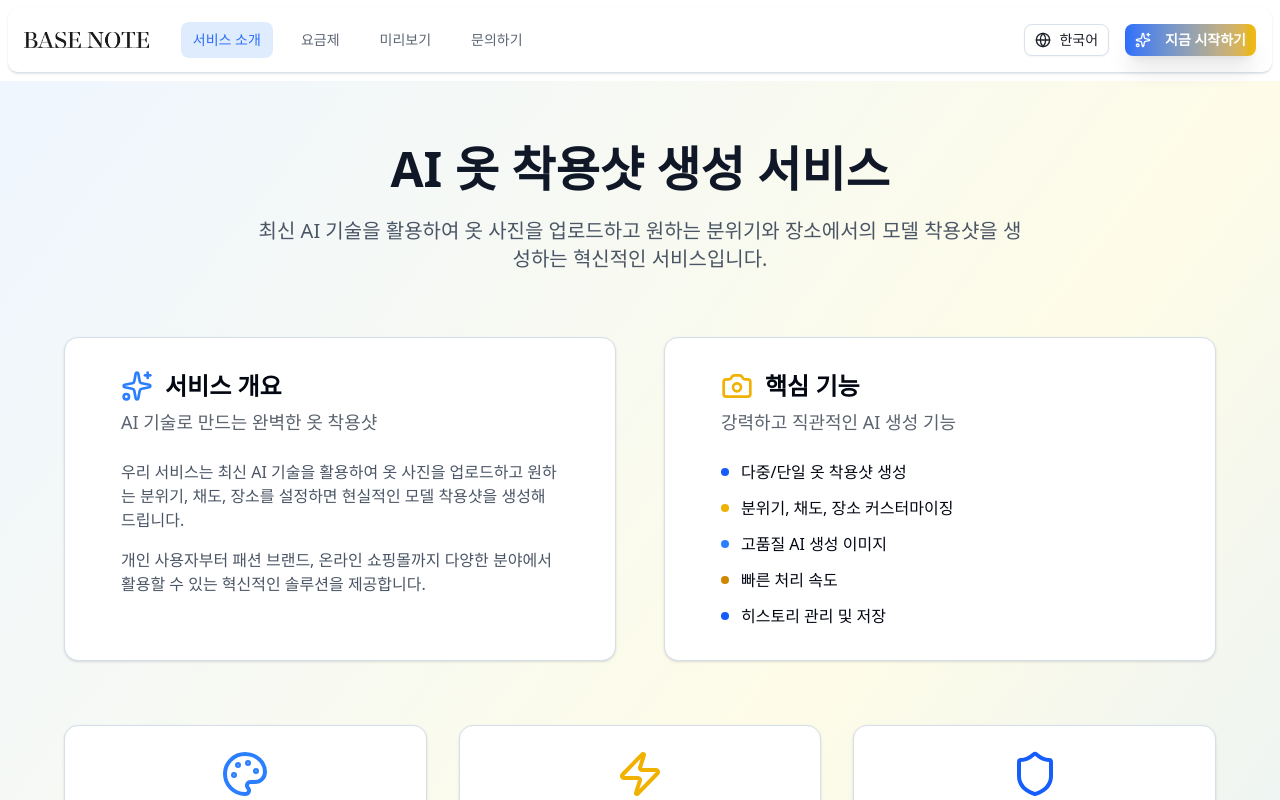
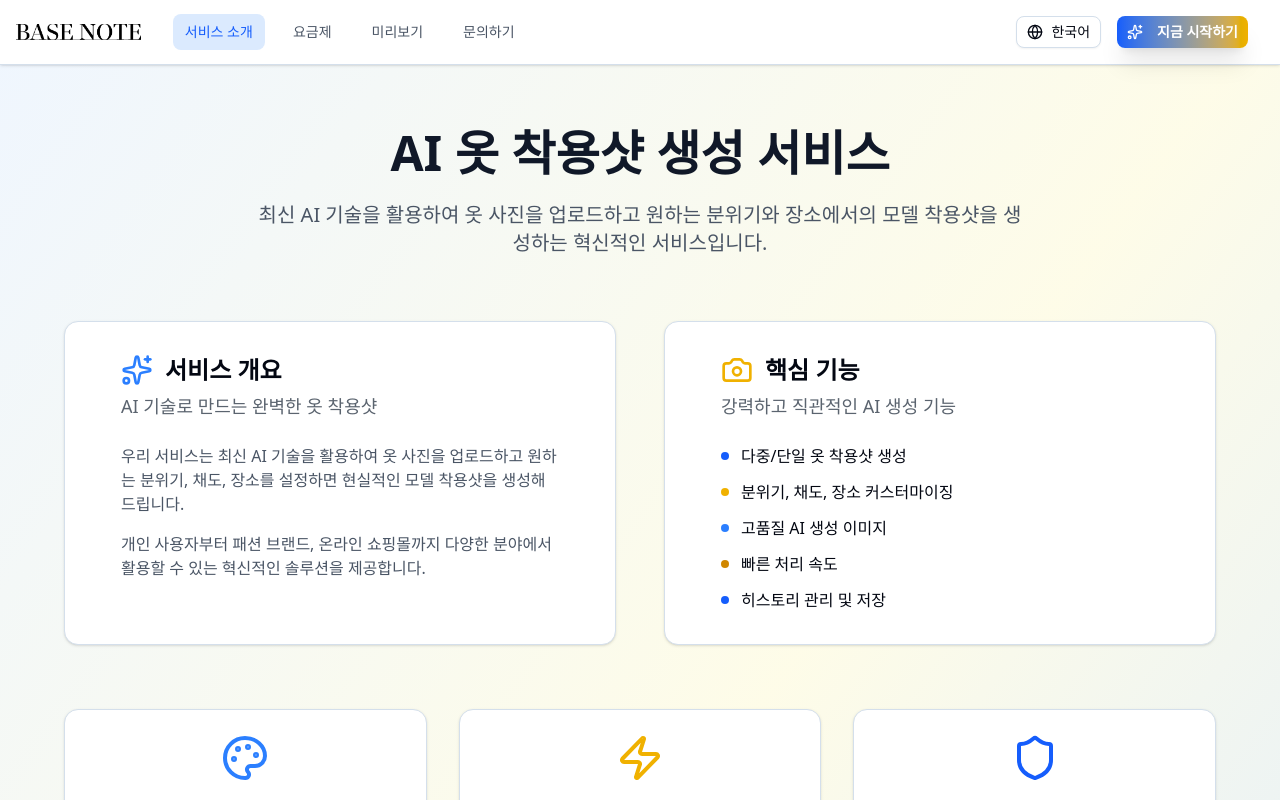
Before and after one commit to whatamelon/dnd-fe, a React (Vite) app: page /about in a window 1280 px wide. Shown: the top 800 px of the page. Built offline with nearby package versions, Linux system fonts and the light colour scheme.

Commit message:
feat: 네비게이션 리팩토링

```diff
--- a/src/App.tsx
+++ b/src/App.tsx
@@ -1,5 +1,4 @@
 import { BrowserRouter as Router, Routes, Route } from 'react-router-dom'
-import Navigation from '@/components/Navigation'
 import Home from '@/pages/Home'
 import About from '@/pages/About'
 import Pricing from '@/pages/Pricing'
@@ -35,7 +34,6 @@ function App() {
   return (
     <Router>
       <div className="min-h-screen">
-        <Navigation />
         <Routes>
           <Route path="/" element={<Home />} />
           <Route path="/about" element={<About />} />
--- a/src/components/Navigation.tsx
+++ b/src/components/Navigation.tsx
@@ -3,11 +3,18 @@ import { Button } from '@/components/ui/button'
 import LanguageSwitcher from './LanguageSwitcher'
 import { useAuth } from '@/hooks/useAuth'
 import logo from '@/assets/logo/logo_light.png'
-import { Sparkles } from 'lucide-react'
+import { Sparkles, Menu, X } from 'lucide-react'
+import { useState } from 'react'
 
-export default function Navigation() {
+interface NavigationProps {
+  variant?: 'default' | 'transparent' | 'minimal'
+  className?: string
+}
+
+export default function Navigation({ variant = 'default', className = '' }: NavigationProps) {
   const location = useLocation()
   const { user, isAuthenticated, logout } = useAuth()
+  const [isMobileMenuOpen, setIsMobileMenuOpen] = useState(false)
 
   const navItems = [
     { path: '/about', label: '서비스 소개' },
@@ -16,8 +23,19 @@ export default function Navigation() {
     { path: '/contact', label: '문의하기' },
   ]
 
+  const getNavStyles = () => {
+    switch (variant) {
+      case 'transparent':
+        return 'bg-white/80 backdrop-blur-sm shadow-sm border-b sticky top-0 z-50'
+      case 'minimal':
+        return 'bg-white shadow-sm border-b sticky top-0 z-50'
+      default:
+        return 'bg-white shadow-sm border-b sticky top-2 z-50 opacity-90 rounded-lg my-2 mx-2'
+    }
+  }
+
   return (
-    <nav className="bg-white shadow-sm border-b sticky top-2 z-50 opacity-90 rounded-lg my-2 mx-2">
+    <nav className={`${getNavStyles()} ${className}`}>
       <div className="container mx-auto px-4">
         <div className="flex items-center justify-between h-16">
           <div className="flex items-center space-x-8">
@@ -45,7 +63,7 @@ export default function Navigation() {
             <LanguageSwitcher />
             {isAuthenticated ? (
               <>
-                <div className="flex items-center space-x-2">
+                <div className="hidden md:flex items-center space-x-2">
                   <div className="w-8 h-8 bg-gradient-to-r from-blue-500 to-yellow-500 rounded-full flex items-center justify-center">
                     <span className="text-white text-sm font-medium">
                       {user?.name?.charAt(0) || 'U'}
@@ -61,7 +79,7 @@ export default function Navigation() {
               </>
             ) : (
               <>
-                <Link to="/login">
+                <Link to="/login" className="hidden md:block">
                   <Button
                     size="sm"
                     className="bg-gradient-to-r from-blue-600 to-yellow-500 hover:from-blue-700 hover:to-yellow-600 text-white px-8 py-4 text-sm font-semibold shadow-xl hover:shadow-2xl transform hover:scale-105 transition-all duration-300"
@@ -72,8 +90,49 @@ export default function Navigation() {
                 </Link>
               </>
             )}
+
+            {/* 모바일 메뉴 버튼 */}
+            <button
+              className="md:hidden p-2 rounded-md text-gray-600 hover:text-gray-900 hover:bg-gray-100"
+              onClick={() => setIsMobileMenuOpen(!isMobileMenuOpen)}
+            >
+              {isMobileMenuOpen ? <X className="w-5 h-5" /> : <Menu className="w-5 h-5" />}
+            </button>
           </div>
         </div>
+
+        {/* 모바일 메뉴 */}
+        {isMobileMenuOpen && (
+          <div className="md:hidden border-t border-gray-200 py-4">
+            <div className="space-y-2">
+              {navItems.map(item => (
+                <Link
+                  key={item.path}
+                  to={item.path}
+                  className={`block px-3 py-2 rounded-md text-sm font-medium transition-colors ${
+                    location.pathname === item.path
+                      ? 'bg-blue-100 text-blue-600'
+                      : 'text-gray-600 hover:text-gray-900 hover:bg-gray-100'
+                  }`}
+                  onClick={() => setIsMobileMenuOpen(false)}
+                >
+                  {item.label}
+                </Link>
+              ))}
+              {!isAuthenticated && (
+                <Link to="/login" className="block">
+                  <Button
+                    size="sm"
+                    className="w-full mt-4 bg-gradient-to-r from-blue-600 to-yellow-500 hover:from-blue-700 hover:to-yellow-600 text-white"
+                  >
+                    <Sparkles className="w-4 h-4 mr-2" />
+                    지금 시작하기
+                  </Button>
+                </Link>
+              )}
+            </div>
+          </div>
+        )}
       </div>
     </nav>
   )
--- a/src/pages/About.tsx
+++ b/src/pages/About.tsx
@@ -1,9 +1,11 @@
 import { Card, CardContent, CardDescription, CardHeader, CardTitle } from '@/components/ui/card'
 import { Sparkles, Camera, Palette, MapPin, Zap, Shield, Globe } from 'lucide-react'
+import Navigation from '@/components/Navigation'
 
 export default function About() {
   return (
     <div className="min-h-screen bg-gradient-to-br from-blue-50 via-yellow-50 to-blue-100">
+      <Navigation variant="minimal" />
       <div className="container mx-auto px-4 py-16">
         <div className="max-w-6xl mx-auto">
           <div className="text-center mb-16">
--- a/src/pages/Contact.tsx
+++ b/src/pages/Contact.tsx
@@ -1,3 +1,4 @@
+import Navigation from '@/components/Navigation'
 import ContactHeader from '@/components/feat/contact/ContactHeader'
 import ContactForm from '@/components/feat/contact/ContactForm'
 import SupportInfo from '@/components/feat/contact/SupportInfo'
@@ -7,6 +8,7 @@ import FAQSection from '@/components/feat/contact/FAQSection'
 export default function Contact() {
   return (
     <div className="min-h-screen bg-gradient-to-br from-blue-50 via-yellow-50 to-blue-100">
+      <Navigation variant="minimal" />
       <div className="container mx-auto px-4 py-16">
         <div className="max-w-4xl mx-auto">
           <ContactHeader />
--- a/src/pages/Home.tsx
+++ b/src/pages/Home.tsx
@@ -1,4 +1,5 @@
 import { Camera, Zap } from 'lucide-react'
+import Navigation from '@/components/Navigation'
 import BackgroundAnimation from '@/components/feat/home/BackgroundAnimation'
 import HeroSection from '@/components/feat/home/HeroSection'
 import FeatureSection from '@/components/feat/home/FeatureSection'
@@ -8,6 +9,7 @@ import CTASection from '@/components/feat/home/CTASection'
 export default function Home() {
   return (
     <div className="min-h-screen bg-gradient-to-br from-blue-50 via-yellow-50 to-blue-100 relative overflow-hidden">
+      <Navigation variant="transparent" />
       <BackgroundAnimation />
 
       <div className="container mx-auto px-4 py-20 relative z-10">
--- a/src/pages/Login.tsx
+++ b/src/pages/Login.tsx
@@ -4,7 +4,7 @@ import { Input } from '@/components/ui/input'
 import { Card, CardContent, CardDescription, CardHeader, CardTitle } from '@/components/ui/card'
 import FadeInUp from '@/components/animations/FadeInUp'
 import { useAuth } from '@/hooks/useAuth'
-import { useNavigate } from 'react-router-dom'
+import { useNavigate, Link } from 'react-router-dom'
 
 export default function Login() {
   const [email, setEmail] = useState('')
@@ -42,6 +42,12 @@ export default function Login() {
 
   return (
     <div className="min-h-screen flex items-center justify-center bg-gradient-to-br from-blue-50 via-yellow-50 to-blue-100 dark:from-gray-900 dark:to-gray-800 p-4">
+      {/* 홈으로 돌아가는 링크 */}
+      <div className="absolute top-4 left-4">
+        <Link to="/" className="text-blue-600 hover:text-blue-800 font-medium">
+          ← 홈으로 돌아가기
+        </Link>
+      </div>
       <FadeInUp>
         <Card className="w-xl">
           <CardHeader className="text-center">
--- a/src/pages/MyPage.tsx
+++ b/src/pages/MyPage.tsx
@@ -4,6 +4,7 @@ import { Card, CardContent, CardDescription, CardHeader, CardTitle } from '@/com
 import { Input } from '@/components/ui/input'
 import { useAuth } from '@/hooks/useAuth'
 import { useNavigate } from 'react-router-dom'
+import Navigation from '@/components/Navigation'
 import {
   User,
   Settings,
@@ -25,14 +26,8 @@ export default function MyPage() {
   const navigate = useNavigate()
 
   const handleLogout = () => {
-    logout(
-      {},
-      {
-        onSuccess: () => {
-          navigate('/login')
-        },
-      }
-    )
+    logout()
+    navigate('/login')
   }
 
   // 샘플 히스토리 데이터
@@ -106,6 +101,7 @@ export default function MyPage() {
 
   return (
     <div className="min-h-screen bg-gradient-to-br from-indigo-50 via-purple-50 to-pink-50">
+      <Navigation variant="minimal" />
       <div className="container mx-auto px-4 py-8">
         <div className="max-w-6xl mx-auto">
           {/* Header */}
@@ -235,7 +231,7 @@ export default function MyPage() {
                   <Card key={item.id} className="overflow-hidden hover:shadow-lg transition-shadow">
                     <div className="relative">
                       <div className="grid grid-cols-2 gap-1 h-48">
-                        {item.images.map((image, index) => (
+                        {item.images.map((_, index) => (
                           <div key={index} className="bg-gray-200 flex items-center justify-center">
                             <ImageIcon className="w-8 h-8 text-gray-400" />
                           </div>
--- a/src/pages/Pricing.tsx
+++ b/src/pages/Pricing.tsx
@@ -1,3 +1,4 @@
+import Navigation from '@/components/Navigation'
 import PricingHeader from '@/components/feat/pricing/PricingHeader'
 import PricingCards from '@/components/feat/pricing/PricingCards'
 import PricingFAQ from '@/components/feat/pricing/PricingFAQ'
@@ -6,6 +7,7 @@ import PricingContact from '@/components/feat/pricing/PricingContact'
 export default function Pricing() {
   return (
     <div className="min-h-screen bg-gradient-to-br from-blue-50 via-yellow-50 to-blue-100">
+      <Navigation variant="minimal" />
       <div className="container mx-auto px-4 py-16">
         <PricingHeader />
         <PricingCards />
```
